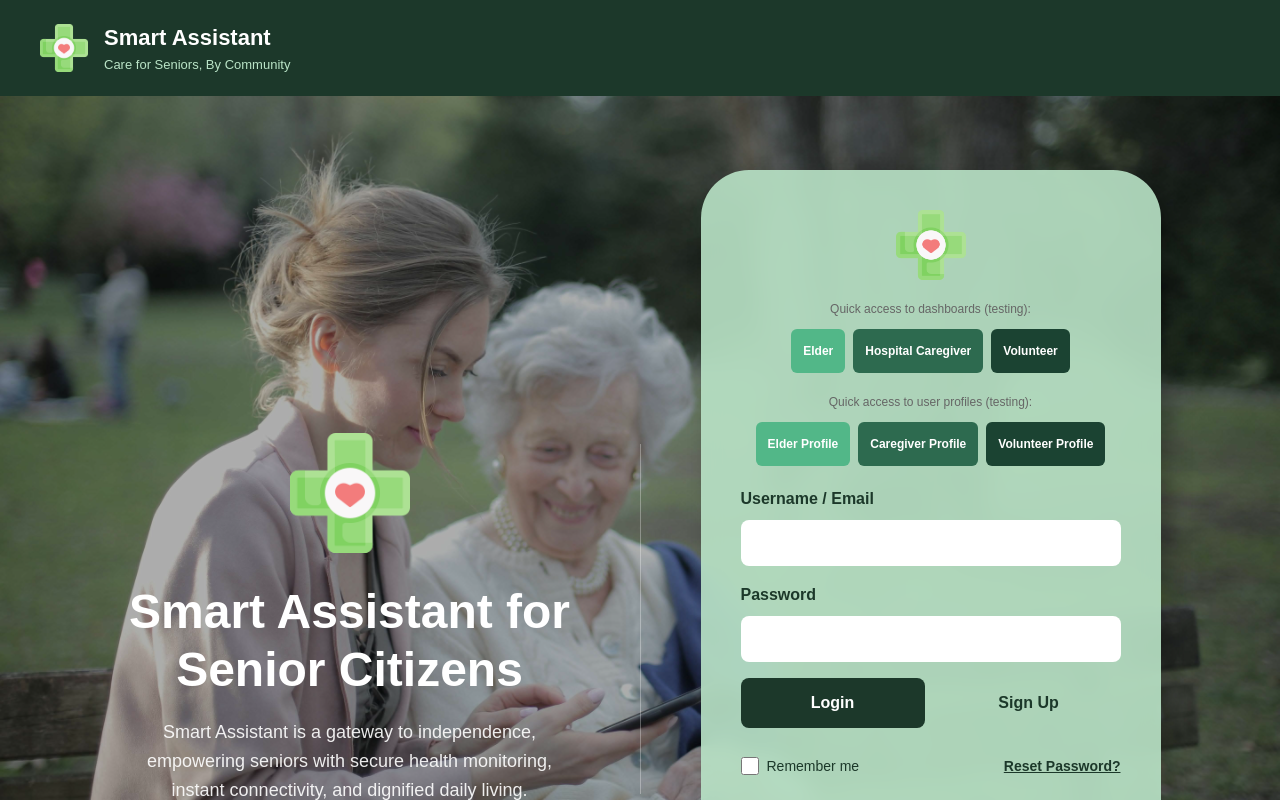
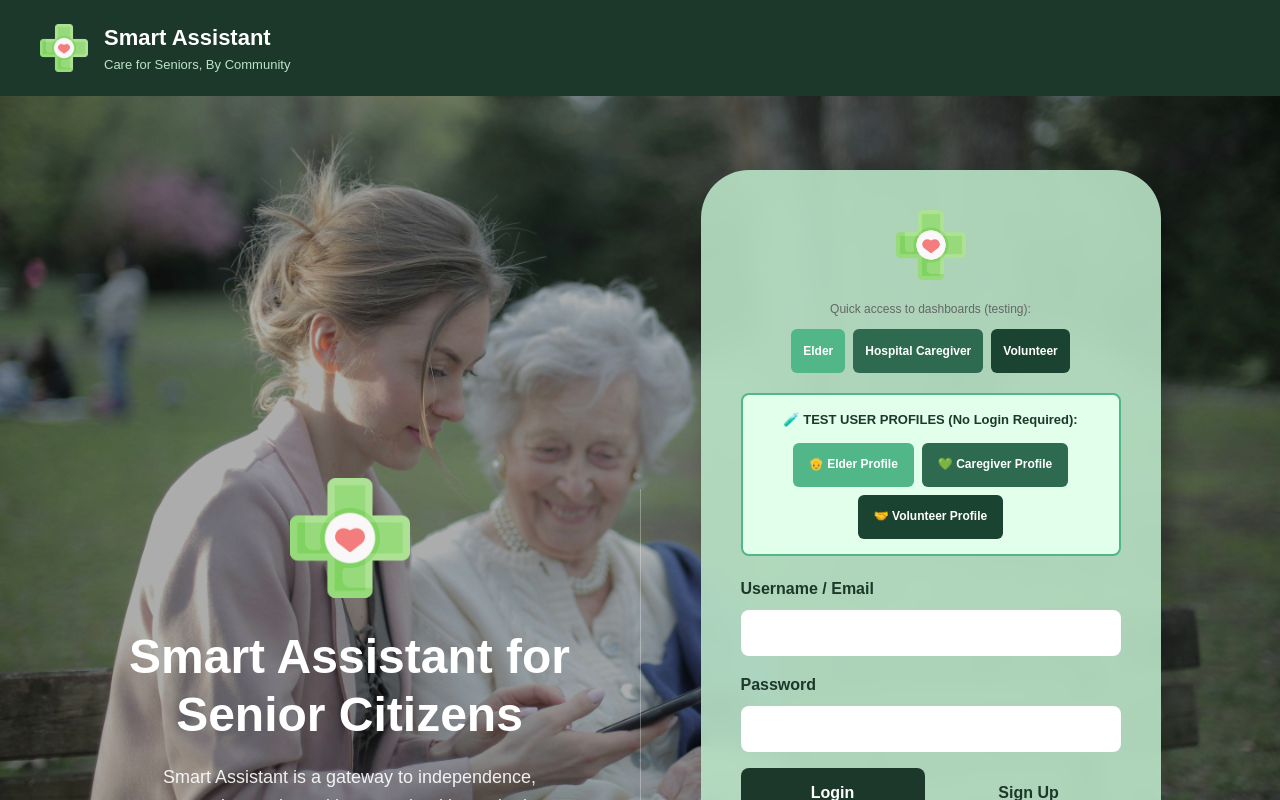
Before and after one commit to naveediqbal4765/smart-assistant-senior-citizens, a React (Create React App) app in the folder frontend/: page /login in a window 1280 px wide. Shown: the top 800 px of the page. Built offline with nearby package versions, Linux system fonts and the light colour scheme; no server answers.

Commit message:
feat: Enhance profile access buttons on login page - prominent testing section with emoji icons and highlighted styling

```diff
--- a/frontend/src/pages/auth/LoginPage.js
+++ b/frontend/src/pages/auth/LoginPage.js
@@ -378,15 +378,14 @@ const LoginPage = () => {
             </div>
 
             {/* Quick Access Links for Testing - User Profiles */}
-            <div style={{ width: "100%", marginBottom: "20px", textAlign: "center" }}>
-              <p style={{ fontSize: "12px", color: "#666", margin: "0 0 10px 0", fontFamily: "Montserrat, sans-serif" }}>
-                 Quick access to user profiles (testing):
+            <div style={{ width: "100%", marginBottom: "20px", textAlign: "center", padding: "15px", backgroundColor: "#E2FFEB", borderRadius: "8px", border: "2px solid #52b788" }}>
+              <p style={{ fontSize: "13px", color: "#1C382A", margin: "0 0 12px 0", fontFamily: "Montserrat, sans-serif", fontWeight: 600 }}>
+                 🧪 TEST USER PROFILES (No Login Required):
               </p>
               <div style={{ display: "flex", gap: "8px", justifyContent: "center", flexWrap: "wrap" }}>
                 <button
                   type="button"
                   onClick={() => {
-                    // Set Elder role in context and localStorage
                     const mockUser = {
                       userId: "test-elder",
                       email: "elder@test.com",
@@ -401,7 +400,7 @@ const LoginPage = () => {
                     navigate("/profile");
                   }}
                   style={{
-                    padding: "8px 12px",
+                    padding: "10px 16px",
                     backgroundColor: "#52b788",
                     color: "#FFFFFF",
                     border: "none",
@@ -410,14 +409,16 @@ const LoginPage = () => {
                     fontWeight: 600,
                     cursor: "pointer",
                     fontFamily: "Montserrat, sans-serif",
+                    transition: "all 0.3s ease",
                   }}
+                  onMouseEnter={(e) => (e.target.style.backgroundColor = "#2d6a4f")}
+                  onMouseLeave={(e) => (e.target.style.backgroundColor = "#52b788")}
                 >
-                   Elder Profile
+                   👴 Elder Profile
                 </button>
                 <button
                   type="button"
                   onClick={() => {
-                    // Set Caregiver role in context and localStorage
                     const mockUser = {
                       userId: "test-caregiver",
                       email: "caregiver@test.com",
@@ -432,7 +433,7 @@ const LoginPage = () => {
                     navigate("/profile");
                   }}
                   style={{
-                    padding: "8px 12px",
+                    padding: "10px 16px",
                     backgroundColor: "#2d6a4f",
                     color: "#FFFFFF",
                     border: "none",
@@ -441,14 +442,16 @@ const LoginPage = () => {
                     fontWeight: 600,
                     cursor: "pointer",
                     fontFamily: "Montserrat, sans-serif",
+                    transition: "all 0.3s ease",
                   }}
+                  onMouseEnter={(e) => (e.target.style.backgroundColor = "#1b4332")}
+                  onMouseLeave={(e) => (e.target.style.backgroundColor = "#2d6a4f")}
                 >
-                  Caregiver Profile
+                  💚 Caregiver Profile
                 </button>
                 <button
                   type="button"
                   onClick={() => {
-                    // Set Volunteer role in context and localStorage
                     const mockUser = {
                       userId: "test-volunteer",
                       email: "volunteer@test.com",
@@ -463,7 +466,7 @@ const LoginPage = () => {
                     navigate("/profile");
                   }}
                   style={{
-                    padding: "8px 12px",
+                    padding: "10px 16px",
                     backgroundColor: "#1b4332",
                     color: "#FFFFFF",
                     border: "none",
@@ -472,9 +475,12 @@ const LoginPage = () => {
                     fontWeight: 600,
                     cursor: "pointer",
                     fontFamily: "Montserrat, sans-serif",
+                    transition: "all 0.3s ease",
                   }}
+                  onMouseEnter={(e) => (e.target.style.backgroundColor = "#0f2818")}
+                  onMouseLeave={(e) => (e.target.style.backgroundColor = "#1b4332")}
                 >
-                   Volunteer Profile
+                   🤝 Volunteer Profile
                 </button>
               </div>
             </div>
```
